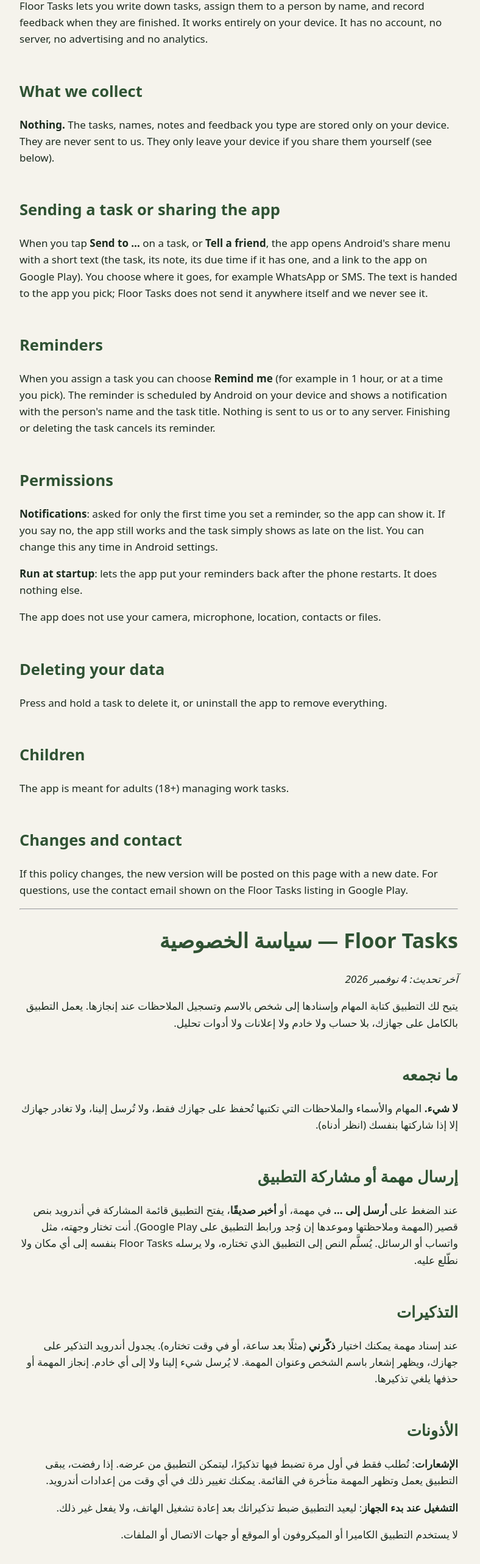
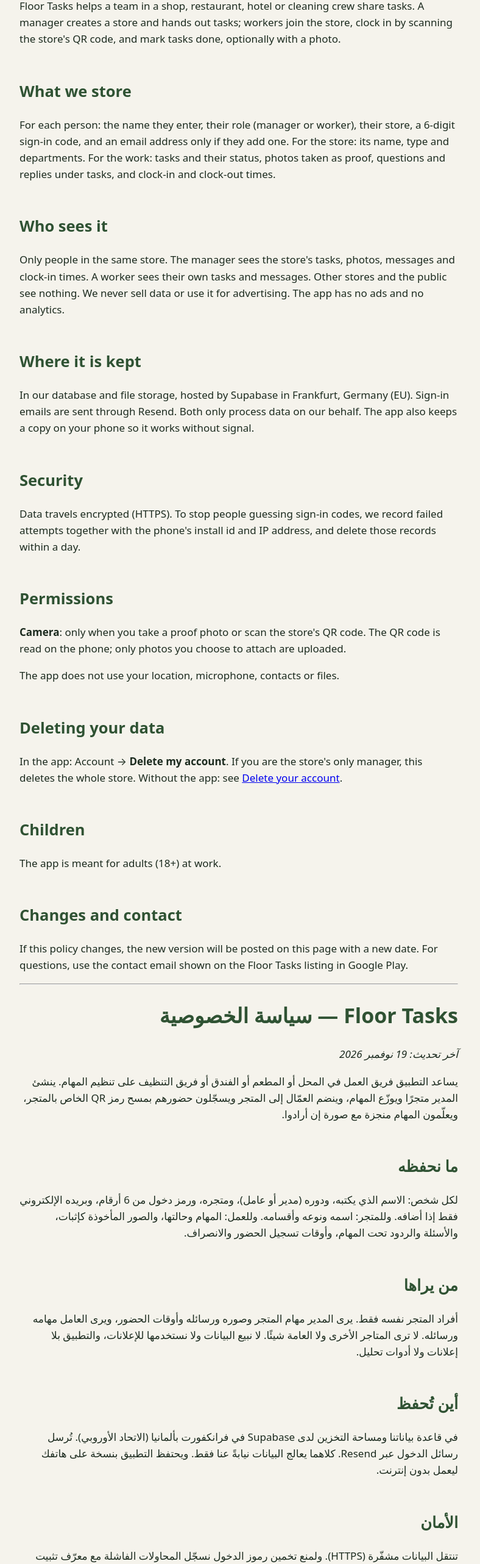
Before and after one commit to ahmedbermo-ui/floortasks-site, a plain HTML site: page privacy.html in a window 1280 px wide. Shown: the part 180-2745 px from the top of the page at 61% size, without its empty margins (248-1036 px from the left). Drawn offline with Linux system fonts and the light colour scheme.

Commit message:
Privacy policy for Floor Tasks 2.0 (team edition: accounts, photos, server)
Co-Authored-By: Claude Opus 5.5 <noreply@anthropic.com>

```diff
--- a/privacy.html
+++ b/privacy.html
@@ -3,43 +3,45 @@
 <style>body{font:17px/1.6 system-ui,-apple-system,"Segoe UI",sans-serif;max-width:720px;margin:0 auto;padding:32px 20px;color:#1C2B1F;background:#F5F3EC}
 h1,h2{color:#2F5233}h2{margin-top:2em}.ar{direction:rtl;text-align:right}</style></head><body>
 <h1>Floor Tasks — Privacy Policy</h1>
-<p><em>Last updated: 4 November 2026</em></p>
-<p>Floor Tasks lets you write down tasks, assign them to a person by name, and record feedback when they are finished. It works entirely on your device. It has no account, no server, no advertising and no analytics.</p>
-<h2>What we collect</h2>
-<p><strong>Nothing.</strong> The tasks, names, notes and feedback you type are stored only on your device. They are never sent to us. They only leave your device if you share them yourself (see below).</p>
-<h2>Sending a task or sharing the app</h2>
-<p>When you tap <strong>Send to …</strong> on a task, or <strong>Tell a friend</strong>, the app opens Android's share menu with a short text (the task, its note, its due time if it has one, and a link to the app on Google Play). You choose where it goes, for example WhatsApp or SMS. The text is handed to the app you pick; Floor Tasks does not send it anywhere itself and we never see it.</p>
-<h2>Reminders</h2>
-<p>When you assign a task you can choose <strong>Remind me</strong> (for example in 1 hour, or at a time you pick). The reminder is scheduled by Android on your device and shows a notification with the person's name and the task title. Nothing is sent to us or to any server. Finishing or deleting the task cancels its reminder.</p>
+<p><em>Last updated: 19 November 2026</em></p>
+<p>Floor Tasks helps a team in a shop, restaurant, hotel or cleaning crew share tasks. A manager creates a store and hands out tasks; workers join the store, clock in by scanning the store's QR code, and mark tasks done, optionally with a photo.</p>
+<h2>What we store</h2>
+<p>For each person: the name they enter, their role (manager or worker), their store, a 6-digit sign-in code, and an email address only if they add one. For the store: its name, type and departments. For the work: tasks and their status, photos taken as proof, questions and replies under tasks, and clock-in and clock-out times.</p>
+<h2>Who sees it</h2>
+<p>Only people in the same store. The manager sees the store's tasks, photos, messages and clock-in times. A worker sees their own tasks and messages. Other stores and the public see nothing. We never sell data or use it for advertising. The app has no ads and no analytics.</p>
+<h2>Where it is kept</h2>
+<p>In our database and file storage, hosted by Supabase in Frankfurt, Germany (EU). Sign-in emails are sent through Resend. Both only process data on our behalf. The app also keeps a copy on your phone so it works without signal.</p>
+<h2>Security</h2>
+<p>Data travels encrypted (HTTPS). To stop people guessing sign-in codes, we record failed attempts together with the phone's install id and IP address, and delete those records within a day.</p>
 <h2>Permissions</h2>
-<p><strong>Notifications</strong>: asked for only the first time you set a reminder, so the app can show it. If you say no, the app still works and the task simply shows as late on the list. You can change this any time in Android settings.</p>
-<p><strong>Run at startup</strong>: lets the app put your reminders back after the phone restarts. It does nothing else.</p>
-<p>The app does not use your camera, microphone, location, contacts or files.</p>
+<p><strong>Camera</strong>: only when you take a proof photo or scan the store's QR code. The QR code is read on the phone; only photos you choose to attach are uploaded.</p>
+<p>The app does not use your location, microphone, contacts or files.</p>
 <h2>Deleting your data</h2>
-<p>Press and hold a task to delete it, or uninstall the app to remove everything.</p>
+<p>In the app: Account → <strong>Delete my account</strong>. If you are the store's only manager, this deletes the whole store. Without the app: see <a href="delete-account.html">Delete your account</a>.</p>
 <h2>Children</h2>
-<p>The app is meant for adults (18+) managing work tasks.</p>
+<p>The app is meant for adults (18+) at work.</p>
 <h2>Changes and contact</h2>
 <p>If this policy changes, the new version will be posted on this page with a new date. For questions, use the contact email shown on the Floor Tasks listing in Google Play.</p>
 <hr>
 <div class="ar" lang="ar">
 <h1>Floor Tasks — سياسة الخصوصية</h1>
-<p><em>آخر تحديث: 4 نوفمبر 2026</em></p>
-<p>يتيح لك التطبيق كتابة المهام وإسنادها إلى شخص بالاسم وتسجيل الملاحظات عند إنجازها. يعمل التطبيق بالكامل على جهازك، بلا حساب ولا خادم ولا إعلانات ولا أدوات تحليل.</p>
-<h2>ما نجمعه</h2>
-<p><strong>لا شيء.</strong> المهام والأسماء والملاحظات التي تكتبها تُحفظ على جهازك فقط، ولا تُرسل إلينا، ولا تغادر جهازك إلا إذا شاركتها بنفسك (انظر أدناه).</p>
-<h2>إرسال مهمة أو مشاركة التطبيق</h2>
-<p>عند الضغط على <strong>أرسل إلى …</strong> في مهمة، أو <strong>أخبر صديقًا</strong>، يفتح التطبيق قائمة المشاركة في أندرويد بنص قصير (المهمة وملاحظتها وموعدها إن وُجد ورابط التطبيق على Google Play). أنت تختار وجهته، مثل واتساب أو الرسائل. يُسلَّم النص إلى التطبيق الذي تختاره، ولا يرسله Floor Tasks بنفسه إلى أي مكان ولا نطّلع عليه.</p>
-<h2>التذكيرات</h2>
-<p>عند إسناد مهمة يمكنك اختيار <strong>ذكّرني</strong> (مثلًا بعد ساعة، أو في وقت تختاره). يجدول أندرويد التذكير على جهازك، ويظهر إشعار باسم الشخص وعنوان المهمة. لا يُرسل شيء إلينا ولا إلى أي خادم. إنجاز المهمة أو حذفها يلغي تذكيرها.</p>
+<p><em>آخر تحديث: 19 نوفمبر 2026</em></p>
+<p>يساعد التطبيق فريق العمل في المحل أو المطعم أو الفندق أو فريق التنظيف على تنظيم المهام. ينشئ المدير متجرًا ويوزّع المهام، وينضم العمّال إلى المتجر ويسجّلون حضورهم بمسح رمز QR الخاص بالمتجر، ويعلّمون المهام منجزة مع صورة إن أرادوا.</p>
+<h2>ما نحفظه</h2>
+<p>لكل شخص: الاسم الذي يكتبه، ودوره (مدير أو عامل)، ومتجره، ورمز دخول من 6 أرقام، وبريده الإلكتروني فقط إذا أضافه. وللمتجر: اسمه ونوعه وأقسامه. وللعمل: المهام وحالتها، والصور المأخوذة كإثبات، والأسئلة والردود تحت المهام، وأوقات تسجيل الحضور والانصراف.</p>
+<h2>من يراها</h2>
+<p>أفراد المتجر نفسه فقط. يرى المدير مهام المتجر وصوره ورسائله وأوقات الحضور، ويرى العامل مهامه ورسائله. لا ترى المتاجر الأخرى ولا العامة شيئًا. لا نبيع البيانات ولا نستخدمها للإعلانات، والتطبيق بلا إعلانات ولا أدوات تحليل.</p>
+<h2>أين تُحفظ</h2>
+<p>في قاعدة بياناتنا ومساحة التخزين لدى Supabase في فرانكفورت بألمانيا (الاتحاد الأوروبي). تُرسل رسائل الدخول عبر Resend. كلاهما يعالج البيانات نيابةً عنا فقط. ويحتفظ التطبيق بنسخة على هاتفك ليعمل بدون إنترنت.</p>
+<h2>الأمان</h2>
+<p>تنتقل البيانات مشفّرة (HTTPS). ولمنع تخمين رموز الدخول نسجّل المحاولات الفاشلة مع معرّف تثبيت التطبيق وعنوان IP، ونحذف هذه السجلات خلال يوم.</p>
 <h2>الأذونات</h2>
-<p><strong>الإشعارات</strong>: تُطلب فقط في أول مرة تضبط فيها تذكيرًا، ليتمكن التطبيق من عرضه. إذا رفضت، يبقى التطبيق يعمل وتظهر المهمة متأخرة في القائمة. يمكنك تغيير ذلك في أي وقت من إعدادات أندرويد.</p>
-<p><strong>التشغيل عند بدء الجهاز</strong>: ليعيد التطبيق ضبط تذكيراتك بعد إعادة تشغيل الهاتف، ولا يفعل غير ذلك.</p>
-<p>لا يستخدم التطبيق الكاميرا أو الميكروفون أو الموقع أو جهات الاتصال أو الملفات.</p>
+<p><strong>الكاميرا</strong>: فقط عند التقاط صورة إثبات أو مسح رمز QR الخاص بالمتجر. يُقرأ الرمز على الهاتف، ولا تُرفع إلا الصور التي تختار إرفاقها.</p>
+<p>لا يستخدم التطبيق الموقع أو الميكروفون أو جهات الاتصال أو الملفات.</p>
 <h2>حذف بياناتك</h2>
-<p>اضغط مطولًا على المهمة لحذفها، أو احذف التطبيق لإزالة كل شيء.</p>
+<p>من داخل التطبيق: الحساب ← <strong>حذف حسابي</strong>. إذا كنت المدير الوحيد للمتجر فسيُحذف المتجر بالكامل. وبدون التطبيق: راجع <a href="delete-account.html">حذف حسابك</a>.</p>
 <h2>الأطفال</h2>
-<p>التطبيق مخصص للبالغين (18 عامًا فأكثر) لإدارة مهام العمل.</p>
+<p>التطبيق مخصص للبالغين (18 عامًا فأكثر) في العمل.</p>
 <h2>التغييرات والتواصل</h2>
 <p>إذا تغيّرت هذه السياسة فستُنشر النسخة الجديدة في هذه الصفحة بتاريخ جديد. للاستفسار استخدم البريد الظاهر في صفحة التطبيق على Google Play.</p>
 </div>
```
